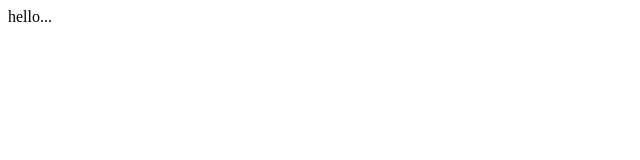
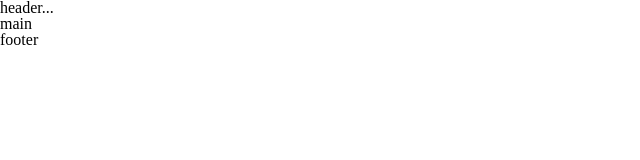
Before and after one commit to ChenChenyaqi/gift-to-mygirlfriend, a React (Create React App) app: page / in a window 1280 px wide. Shown: the top 160 px of the page, without its empty margins (0-640 px from the left). Built offline with nearby package versions, Linux system fonts and the light colour scheme.

Commit message:
初始化...

```diff
--- /dev/null
+++ b/public/css/reset.css
@@ -0,0 +1,52 @@
+/* http://meyerweb.com/eric/tools/css/reset/
+   v5.0.1 | 20191019
+   License: none (public domain)
+*/
+
+html, body, div, span, applet, object, iframe,
+h1, h2, h3, h4, h5, h6, p, blockquote, pre,
+a, abbr, acronym, address, big, cite, code,
+del, dfn, em, img, ins, kbd, q, s, samp,
+small, strike, strong, sub, sup, tt, var,
+b, u, i, center,
+dl, dt, dd, menu, ol, ul, li,
+fieldset, form, label, legend,
+table, caption, tbody, tfoot, thead, tr, th, td,
+article, aside, canvas, details, embed,
+figure, figcaption, footer, header, hgroup,
+main, menu, nav, output, ruby, section, summary,
+time, mark, audio, video {
+	margin: 0;
+	padding: 0;
+	border: 0;
+	font-size: 100%;
+	font: inherit;
+	vertical-align: baseline;
+}
+/* HTML5 display-role reset for older browsers */
+article, aside, details, figcaption, figure,
+footer, header, hgroup, main, menu, nav, section {
+	display: block;
+}
+/* HTML5 hidden-attribute fix for newer browsers */
+*[hidden] {
+    display: none;
+}
+body {
+	line-height: 1;
+}
+menu, ol, ul {
+	list-style: none;
+}
+blockquote, q {
+	quotes: none;
+}
+blockquote:before, blockquote:after,
+q:before, q:after {
+	content: '';
+	content: none;
+}
+table {
+	border-collapse: collapse;
+	border-spacing: 0;
+}
--- a/public/index.html
+++ b/public/index.html
@@ -7,37 +7,13 @@
     <meta name="theme-color" content="#000000" />
     <meta
       name="description"
-      content="Web site created using create-react-app"
+      content="2021-2022跨年礼物，赠予我的小宝贝——璇璇子"
     />
-    <link rel="apple-touch-icon" href="%PUBLIC_URL%/logo192.png" />
-    <!--
-      manifest.json provides metadata used when your web app is installed on a
-      user's mobile device or desktop. See https://developers.google.com/web/fundamentals/web-app-manifest/
-    -->
-    <link rel="manifest" href="%PUBLIC_URL%/manifest.json" />
-    <!--
-      Notice the use of %PUBLIC_URL% in the tags above.
-      It will be replaced with the URL of the `public` folder during the build.
-      Only files inside the `public` folder can be referenced from the HTML.
-
-      Unlike "/favicon.ico" or "favicon.ico", "%PUBLIC_URL%/favicon.ico" will
-      work correctly both with client-side routing and a non-root public URL.
-      Learn how to configure a non-root public URL by running `npm run build`.
-    -->
-    <title>React App</title>
+    <title>赠予我的小宝贝</title>
+    <link rel="stylesheet" href="%PUBLIC_URL%/css/reset.css">
   </head>
   <body>
     <noscript>You need to enable JavaScript to run this app.</noscript>
     <div id="root"></div>
-    <!--
-      This HTML file is a template.
-      If you open it directly in the browser, you will see an empty page.
-
-      You can add webfonts, meta tags, or analytics to this file.
-      The build step will place the bundled scripts into the <body> tag.
-
-      To begin the development, run `npm start` or `yarn start`.
-      To create a production bundle, use `npm run build` or `yarn build`.
-    -->
   </body>
 </html>
--- a/src/App.js
+++ b/src/App.js
@@ -1,10 +1,15 @@
 import React, {Component} from 'react';
+import MyHeader from "./components/MyHeader";
+import MyMain from "./components/MyMain";
+import MyFooter from "./components/MyFooter";
 
 class App extends Component {
     render() {
         return (
             <div>
-                hello...
+                <MyHeader/>
+                <MyMain/>
+                <MyFooter/>
             </div>
         );
     }
--- /dev/null
+++ b/src/components/MyFooter/index.jsx
@@ -0,0 +1,11 @@
+import React from 'react';
+
+const MyFooter = () => {
+    return (
+        <div>
+            footer
+        </div>
+    );
+}
+
+export default MyFooter;
--- /dev/null
+++ b/src/components/MyHeader/index.jsx
@@ -0,0 +1,11 @@
+import React from 'react';
+
+const MyHeader = () => {
+    return (
+        <div>
+            header...
+        </div>
+    );
+}
+
+export default MyHeader;
--- /dev/null
+++ b/src/components/MyMain/index.jsx
@@ -0,0 +1,11 @@
+import React from 'react';
+
+const MyMain = () => {
+    return (
+        <div>
+            main
+        </div>
+    );
+}
+
+export default MyMain;
```
